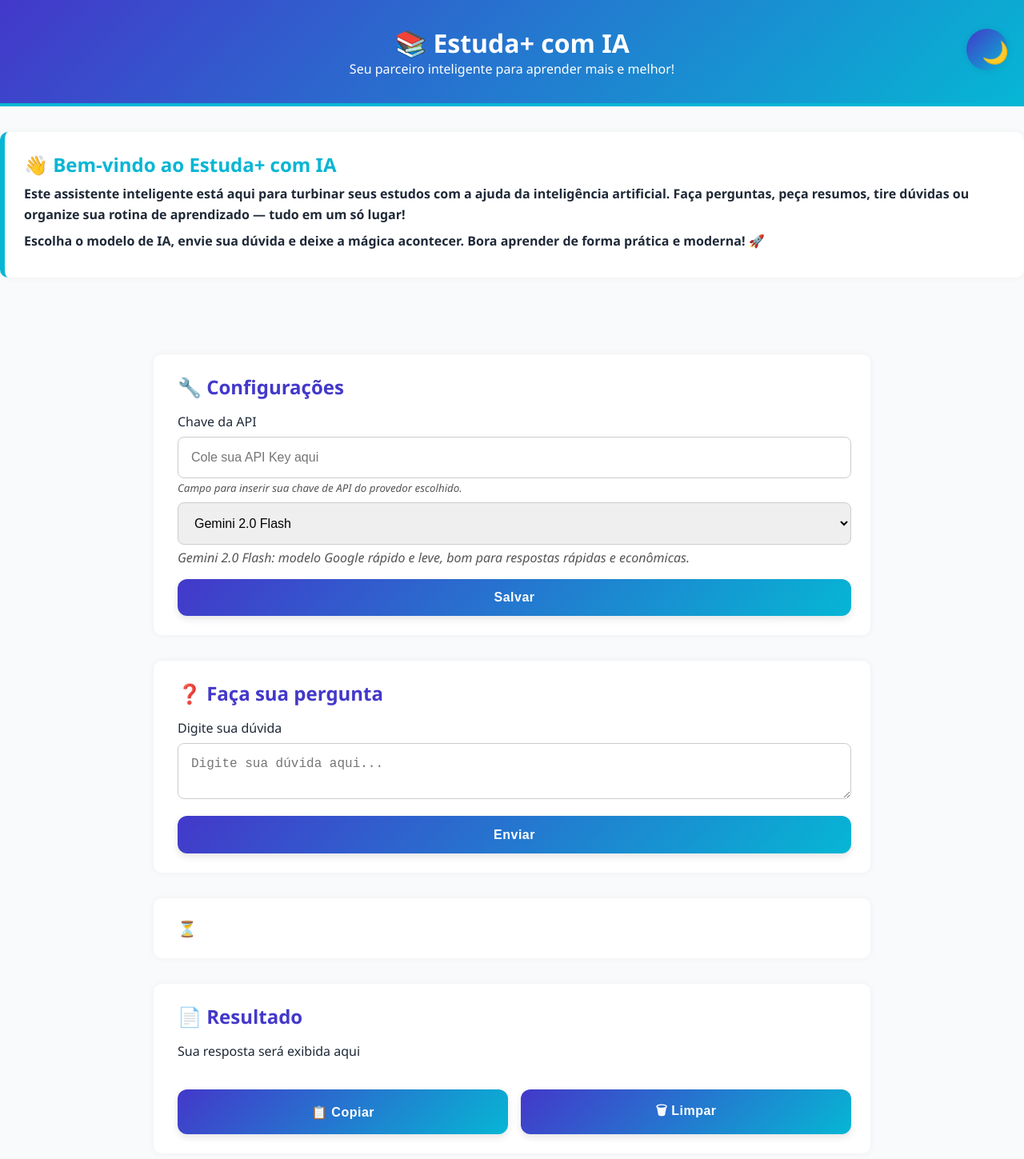
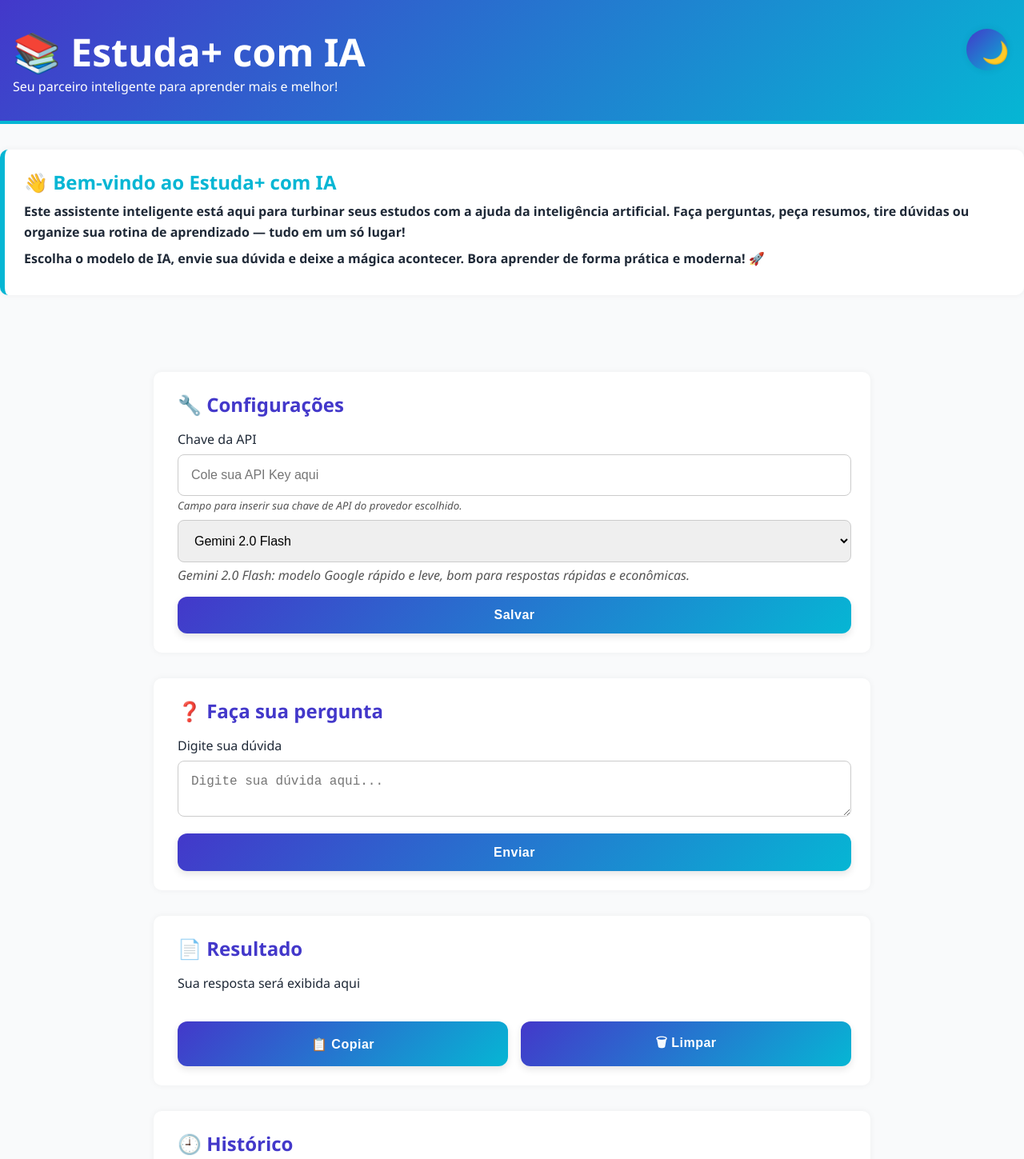
Before and after one commit to htu6n7yi/koru-projeto-6, a website with bundled scripts: page index.html in a window 1280 px wide. Shown: the top 1449 px of the page at 80% size. Built offline with nearby package versions, Linux system fonts and the light colour scheme.

Commit message:
melhorias no titulo inicial

```diff
--- a/index.html
+++ b/index.html
@@ -80,10 +80,6 @@
       </form>
     </section>
 
-    <section class="status" id="status">
-      <p id="loader" class="oculto">⏳</p>
-      <p id="erro" class="erro oculto">❌ Ocorreu um erro. Tente novamente!</p>
-    </section>
 
     <section class="resposta-ia">
       <h2>📄 Resultado</h2>
--- a/responsive.css
+++ b/responsive.css
@@ -8,6 +8,10 @@
   header {
     padding: 1.5rem 1rem;
     font-size: 1.2rem;
+  }
+
+  header h1 {
+    font-size: 2rem;
   }
 
   .intro,
--- a/style.css
+++ b/style.css
@@ -24,7 +24,7 @@
 }
 
 body {
-   font-family: 'Segoe UI', sans-serif;
+  font-family: "Segoe UI", sans-serif;
   background-color: var(--bg);
   color: var(--text);
   transition: background-color 0.3s ease, color 0.3s ease;
@@ -53,9 +53,13 @@
 header {
   background: linear-gradient(135deg, var(--primary), var(--accent));
   color: white;
-   text-align: center;
+  text-align: start;
   padding: 2rem 1rem;
   border-bottom: 4px solid var(--accent);
+}
+
+header h1 {
+  font-size: 3rem;
 }
 
 /* Intro */
@@ -79,8 +83,9 @@
   font-weight: 600;
 }
 
- #descricaoModelo, #descricaoApiKey{
- margin-top:0.3rem;
+#descricaoModelo,
+#descricaoApiKey {
+  margin-top: 0.3rem;
   font-style: italic;
   color: #555;
 }
@@ -101,7 +106,6 @@
   box-shadow: 0 0 16px rgba(124, 58, 237, 0.2);
   /* opcional: um glow leve */
 }
-
 
 /* Títulos */
 h2 {
@@ -250,7 +254,6 @@
   background: #0056b3;
 }
 
-
 /* Rodapé */
 footer {
   background: linear-gradient(135deg, var(--primary), var(--accent));
@@ -315,7 +318,8 @@
   cursor: pointer;
   z-index: 1000;
   box-shadow: 0 0 10px rgba(0, 0, 0, 0.08);
-   transition: transform 0.3s ease, box-shadow 0.3s ease, background-color 0.3s ease;
+  transition: transform 0.3s ease, box-shadow 0.3s ease,
+    background-color 0.3s ease;
 }
 
 #toggleTema:hover {
```
Lines whose indentation alone changed are shown as unchanged.
